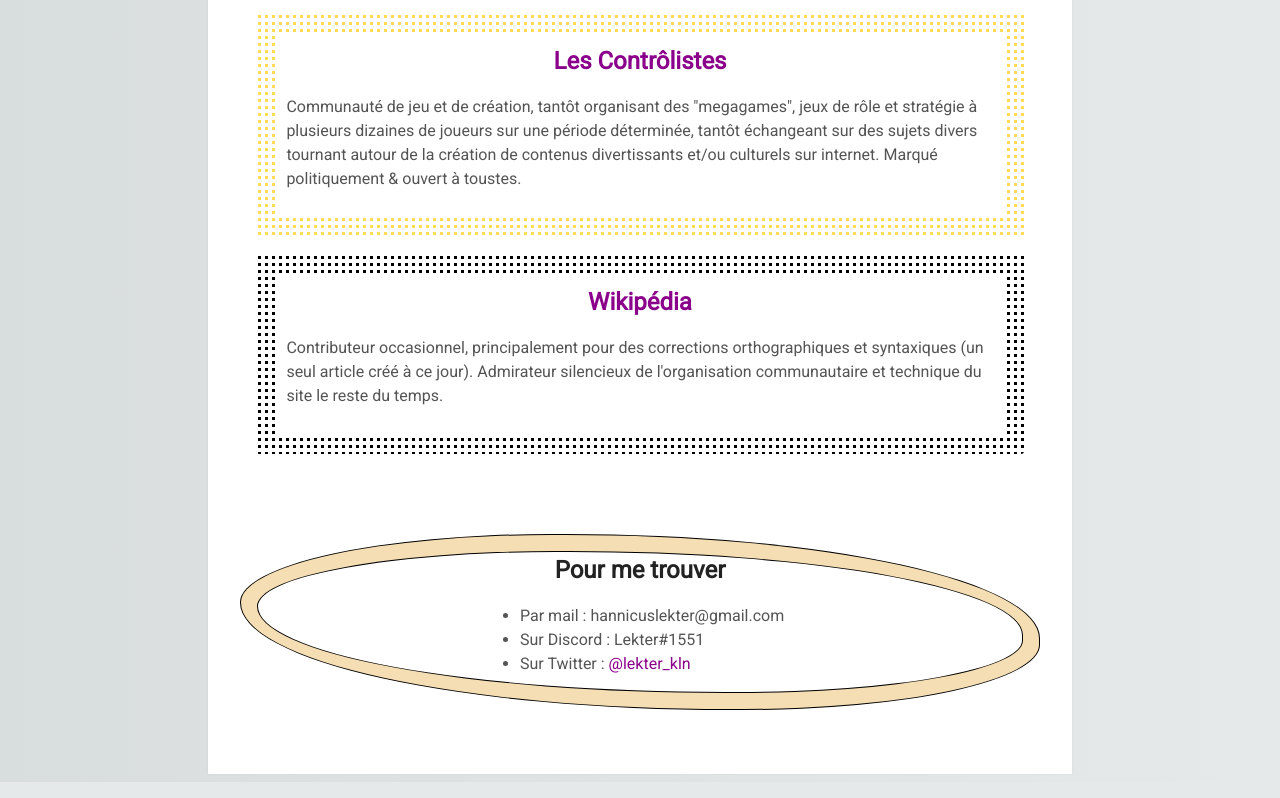
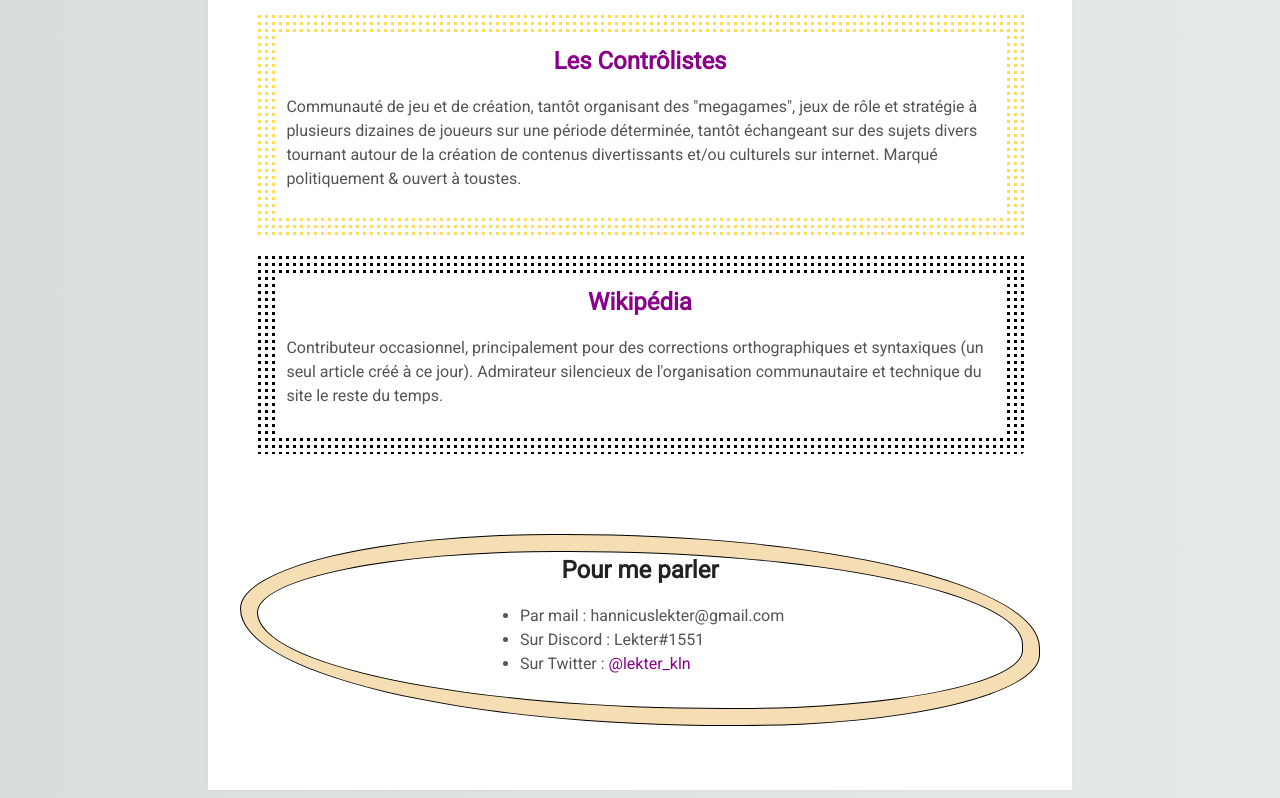
Before and after one commit to H-Lekter/H-Lekter.github.io, a plain HTML site: page index.html in a window 1280 px wide. Shown: the part 472-1270 px from the top of the page. Drawn offline with Linux system fonts and the light colour scheme.

Commit message:
Update index.html

```diff
--- a/index.html
+++ b/index.html
@@ -51,8 +51,8 @@
 
         <div class="wobble" style="background-color: wheat; margin-top: 5rem; padding: 1em;">
             <div class="wobble" style="background-color: white">
-                <h3 style="text-align: center">Pour me trouver</h3>
-                <ul style="max-width: 280px; margin-left: auto; margin-right: auto; display: block;">
+                <h3 style="text-align: center">Pour me parler</h3>
+                <ul style="max-width: 280px; display: block; margin-left: auto; margin-right: auto; padding-bottom: 1em;">
                     <li>Par mail : hannicuslekter@gmail.com</li>
                     <li>Sur Discord : Lekter#1551</li>
                     <li>Sur Twitter : <a href="https://twitter.com/lekter_kln">@lekter_kln</a></li>
```
